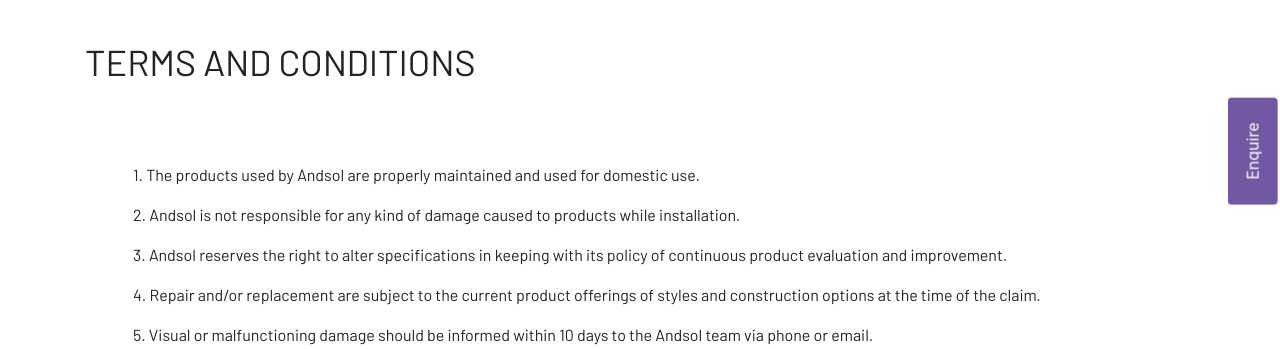
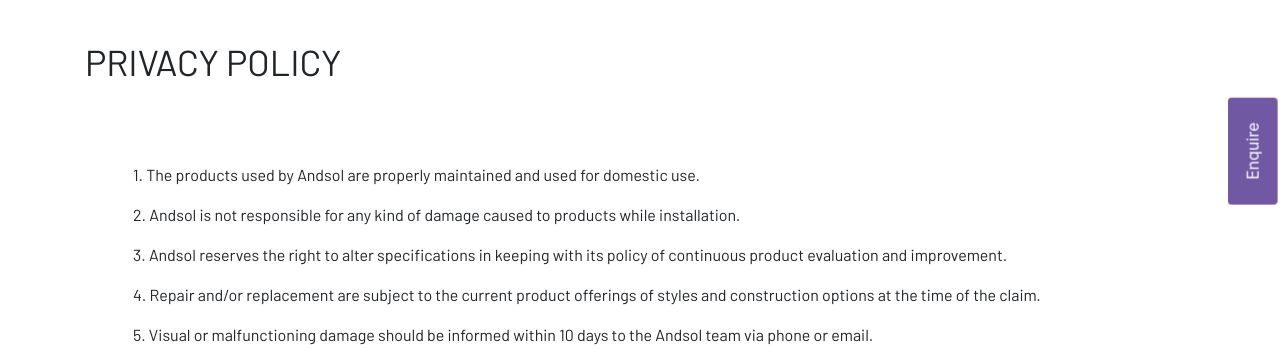
Before and after one commit to rohitsraj12/andsol-interiors, a PHP site: page /privacy_policy.php in a window 1280 px wide. Shown: the part 80-429 px from the top of the page. Run offline with PHP 8.4, Linux system fonts and the light colour scheme.

Commit message:
Update privacy_policy.php

```diff
--- a/public/privacy_policy.php
+++ b/public/privacy_policy.php
@@ -1,5 +1,5 @@
 <?php
-   $page_title = "Terms and Conditions";
+   $page_title = "privacy policy";
    $page_meta_key = "best interior design, best home interior design, best house interior design, modular kitchen designs, home decor design, small modular kitchen, best modular kitchen, latest modular kitchen designs, budget modular kitchen, best home designers, best interior for living room, best interior design for 3bhk flat, best indian interior designer, modern interior designers, living room best design, interior bedroom wall design, best australian interior designers, best budget interior design, ideal interior design for small houses, fallcelling design, dining hall designs, arch design for dining hall, hall partition designs between living dining";
    $page_meta_description = "";
     include("../private/required/header.php");
@@ -10,7 +10,7 @@
             <div class="container">
                 <div class="wrap__header py-4">
                     <h2 class="section__header">
-                        Terms and conditions
+                        Privacy policy
                     </h2>
                 </div>
                 <div class="terms__conditions-body p-5">
```
